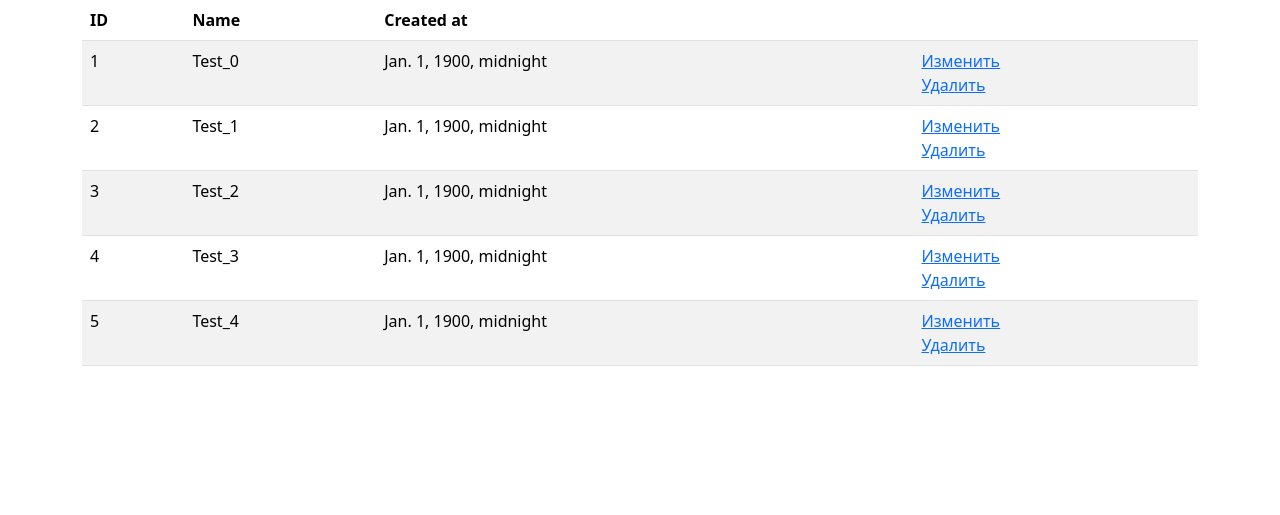
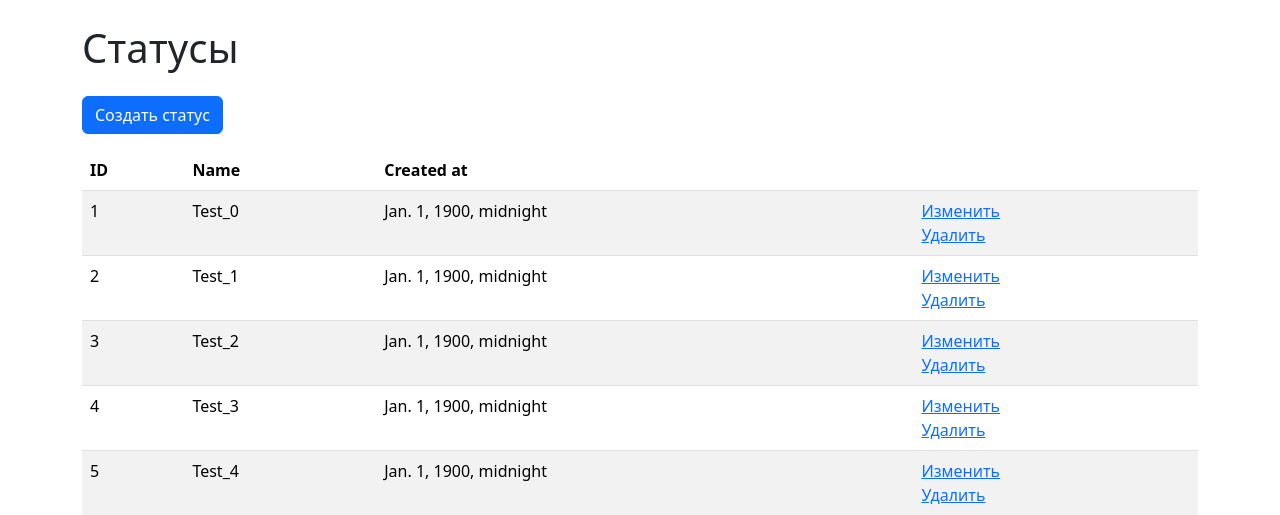
Before and after one commit to rasskazovilya/python-project-52, a Django app: page /statuses/ in a window 1280 px wide. Shown: the part 56-571 px from the top of the page. Run offline with Django 3.2, Linux system fonts and the light colour scheme; a user stored in the database is signed in; data comes from the database, SQL or seed files in the repository; some libraries are stand-ins or nearby versions.

Commit message:
change status list template a bit

```diff
--- a/task_manager/statuses/templates/status_list.html
+++ b/task_manager/statuses/templates/status_list.html
@@ -3,6 +3,8 @@
 
 {% block content %}
 <div>
+    <h1 class="my-4">{{ title }}</h1>
+    <a class="btn btn-primary mb-3" href="{% url 'create_status'%}">{% translate "Создать статус" %}</a>
     <table class="table table-striped">
         <thead>
            <tr>
@@ -25,9 +27,9 @@
                         {{ status.created_at }}
                     </td>
                     <td>
-                        <a href="{% url 'edit_status' status.id %}">Изменить</a>
+                        <a href="{% url 'edit_status' status.id %}">{% translate "Изменить" %}</a>
                         <br>
-                        <a href="{% url 'del_status' status.id %}">Удалить</a>
+                        <a href="{% url 'del_status' status.id %}">{% translate "Удалить" %}</a>
                     </td>
                 </tr>
             {% endfor %}
```
